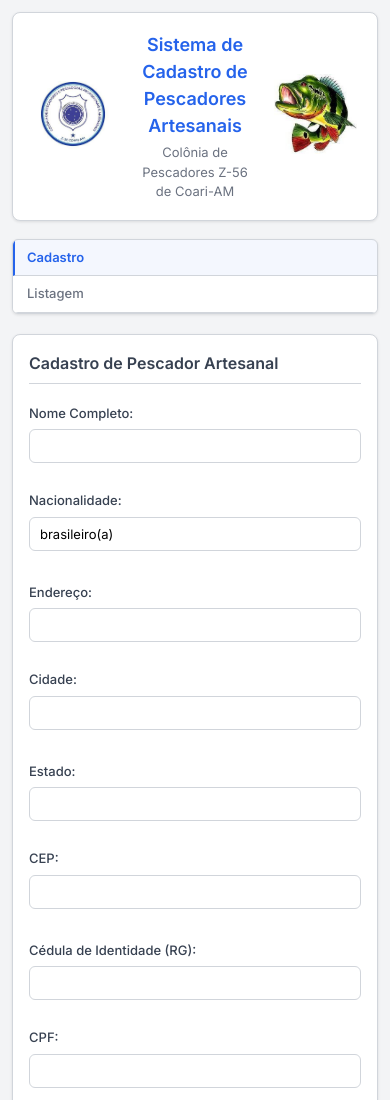
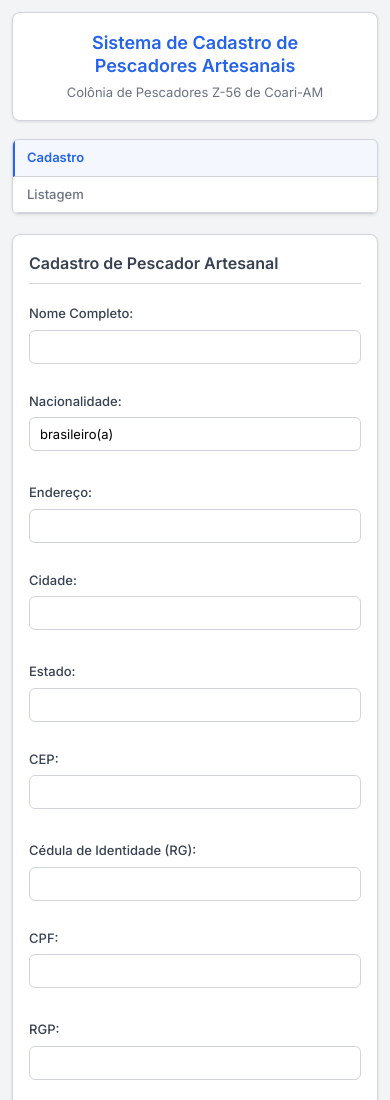
Before and after one commit to Luiz-Frota2/-Z-56, a plain HTML site: page index.html in a window 390 px wide. Shown: the top 1100 px of the page. Drawn offline with nearby package versions, Linux system fonts and the light colour scheme.

Commit message:
Update index.html

```diff
--- a/index.html
+++ b/index.html
@@ -53,6 +53,32 @@
             border-radius: var(--radius-md);
             box-shadow: var(--shadow-sm);
             border: 1px solid var(--border-color);
+        }
+
+        .header-content {
+            display: flex;
+            align-items: center;
+            justify-content: space-between;
+            padding: 0 20px;
+        }
+
+        .header-img {
+            flex: 1;
+            text-align: center;
+        }
+
+        .header-img:first-child {
+            text-align: left;
+        }
+
+        .header-img:last-child {
+            text-align: right;
+        }
+
+        .header-title {
+            flex: 2;
+            text-align: center;
+            padding: 0 15px;
         }
 
         header h1 {
@@ -345,8 +371,24 @@
                 margin-bottom: 18px;
             }
 
+            .header-img {
+                display: none;
+            }
+
+            .header-title {
+                flex: 1;
+                padding: 0;
+            }
+
             header h1 {
                 font-size: 20px;
+                margin: 0 10px;
+                line-height: 1.3;
+            }
+
+            header p {
+                font-size: 14px;
+                margin-top: 5px;
             }
 
             .form-row {
@@ -397,7 +439,7 @@
             }
         }
 
-        @media (max-width: 576px) {
+        @media (max-width: 480px) {
             header h1 {
                 font-size: 18px;
             }
@@ -457,15 +499,15 @@
 <body>
     <div class="container">
        <header>
-    <div style="display: flex; align-items: center; justify-content: space-between; padding: 0 20px;">
-        <div style="flex: 1; text-align: left;">
+            <div class="header-content">
+                <div class="header-img">
                     <img src="./-Z-56/imge.jpg" style="height: 80px;">
                 </div>
-        <div style="flex: 1; text-align: center;">
+                <div class="header-title">
                     <h1>Sistema de Cadastro de Pescadores Artesanais</h1>
                     <p>Colônia de Pescadores Z-56 de Coari-AM</p>
                 </div>
-        <div style="flex: 1; text-align: right;">
+                <div class="header-img">
                     <img src="./-Z-56/imgp.jpg" style="height: 80px;">
                 </div>
             </div>
```
Lines whose indentation alone changed are shown as unchanged.
